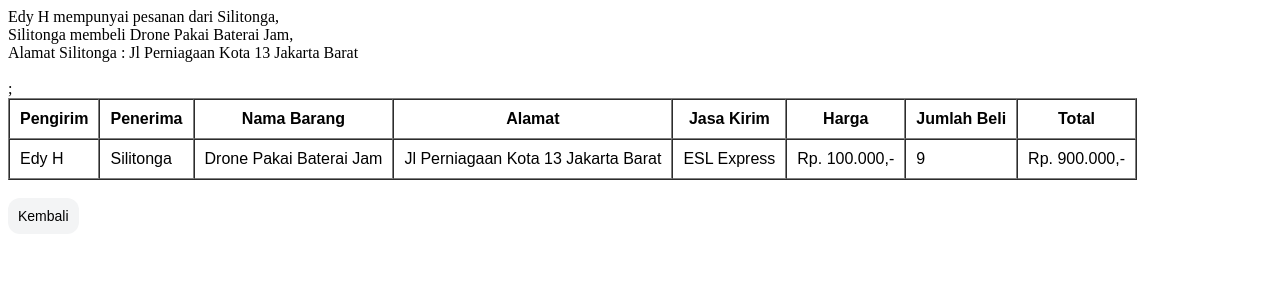
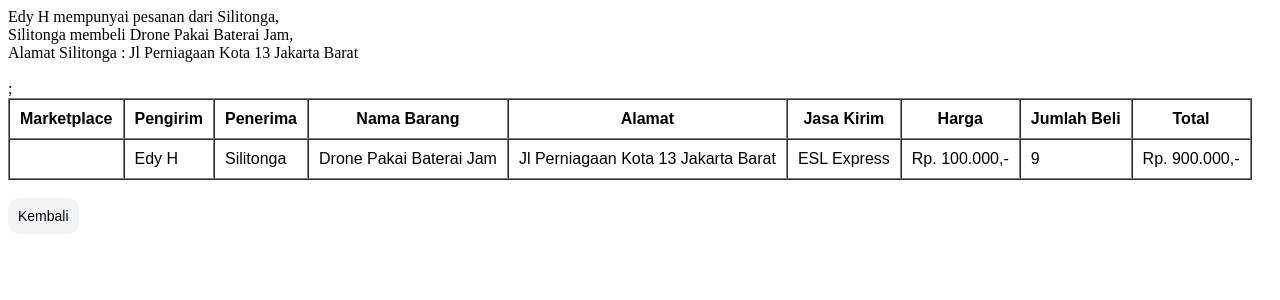
Before and after one commit to kafaa-dev/crud, a PHP site: page /pesananlihat.php?id=PSN000000002 in a window 1280 px wide. Shown: the top 300 px of the page. Run offline with PHP 8.4, Linux system fonts and the light colour scheme; data comes from the database, SQL or seed files in the repository; data that the repository does not hold is empty.

Commit message:
Lihat pesanan

```diff
--- a/pesananlihat.php
+++ b/pesananlihat.php
@@ -24,6 +24,7 @@ echo "$data[nm_pengirim] mempunyai pesanan dari $data[nm_penerima],
 <br /><br />
 <table border="1" cellspacing="0" cellpadding="10">
     <tr align="center">
+        <td><b>Marketplace</b></td>
         <td><b>Pengirim</b></td>
         <td><b>Penerima</b></td>
         <td><b>Nama Barang</b></td>
@@ -36,8 +37,8 @@ echo "$data[nm_pengirim] mempunyai pesanan dari $data[nm_penerima],
 
 <?php
 echo "<form method=\"GET\" action=\"#\">
-    <input type=\"hidden\" name=\"id\" VALUE=\"$id\">
     <tr bgcolor=#FFFFFF>
+    <td>$data[marketplace]</td>
     <td>$data[nm_pengirim]</td>
     <td>$data[nm_penerima]</td>
     <td>$data[nm_barang]</td>
```
